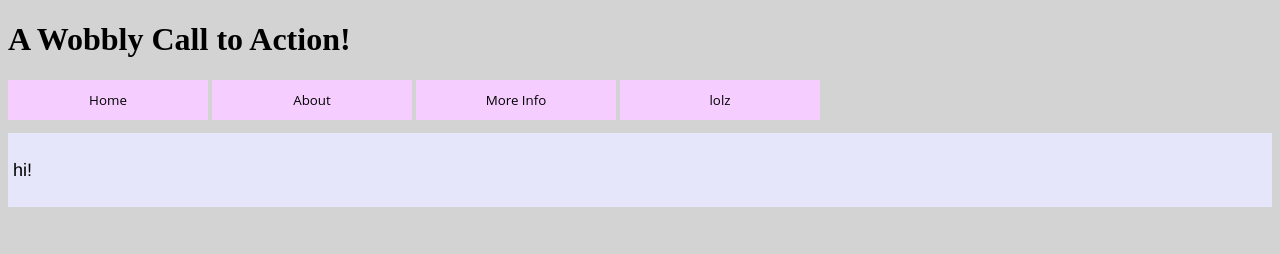
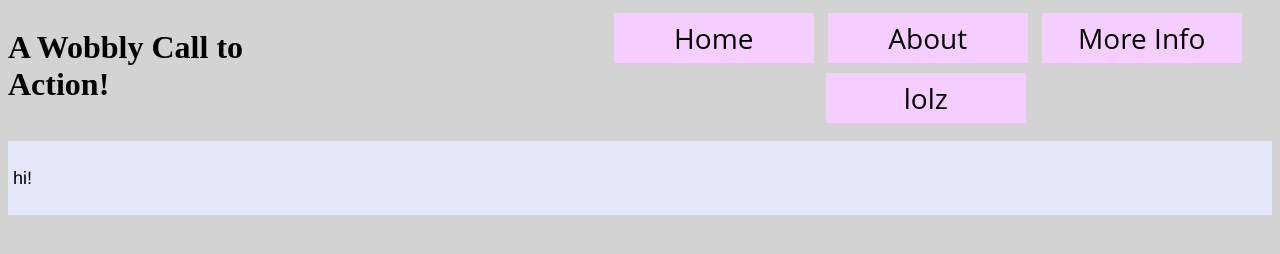
Before and after one commit to eavila6/hc431-final-project, a plain HTML site: page index.html in a window 1280 px wide. Drawn offline with Linux system fonts and the light colour scheme.

Commit message:
made a better banner section
An issue arose with the spacing between the logo and the buttons

```diff
--- a/index.html
+++ b/index.html
@@ -11,13 +11,15 @@
     </head>
 
     <body>
-        <div class="main">
+        <div id="main">
             <h1>A Wobbly Call to Action!</h1>
-            <div class="btn-group">
-                <button>Home</button>
-                <button>About</button>
-                <button>More Info</button>
-                <button>lolz</button>
+            <div class="btn-bar">
+                <div class="btn-group">
+                    <button>Home</button>
+                    <button>About</button>
+                    <button>More Info</button>
+                    <button>lolz</button>
+                </div>
             </div>
         </div>
 
--- a/styles.css
+++ b/styles.css
@@ -14,24 +14,26 @@ button {
 	background-color: #f6cdff;
 	border-width: 0;
 	color: black;
-	height: 40px;
+  margin: 5px;
+	height: 50px;
 	width: 200px;
 	font-family: "Open Sans", sans-serif;
+  font-size: 28px;
 }
 
-/* .center {
-    display: flex;
-    justify-content: center;
-    align-items: center;
-    height: 200px;
-    border: 3px solid green;
-} */
+/* ----class section------------------------------------------------------- */
+.btn-bar{
+  align-content:center;
+  margin: auto;
+  text-align:center;
+}
 
 /* Clear floats (clearfix hack) */
 .btn-group:after {
   content: "";
   clear: both;
   display: inline-block;
+  margin: 0 auto;
 }
 
 .btn-group button:not(:last-child) {
@@ -54,14 +56,23 @@ button {
 }
 
 .header {
+  overflow: hidden;
 	background: steelblue;
-	padding: 20px;
-	width: 100%;
-	/*height: 5%;*/
-	position: fixed;
+	padding: 1px;
+	width: 35%;
 }
 
+.text-centered{
+  justify-content: center;
+}
+
+/* ----ID section ------------------------------------------------- */
 #main{
     /*border: 2px line;*/
     display: inline-flex;
+    gap: 300px; /* a makeshift solution for now; leaves an ugly gap when shrinked */
 }
+
+#spaceyHeader{
+  margin-right: auto;
+}
```
Lines whose indentation alone changed are shown as unchanged.
